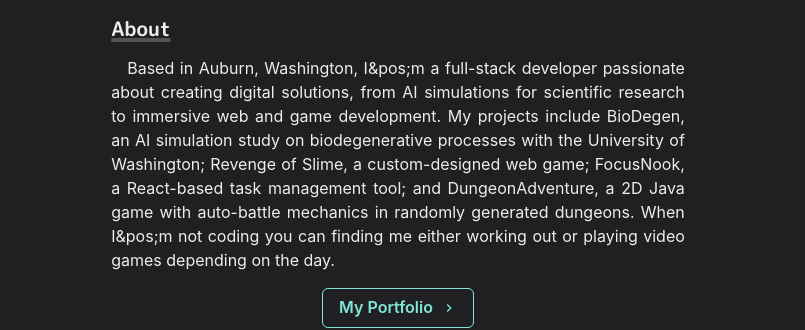
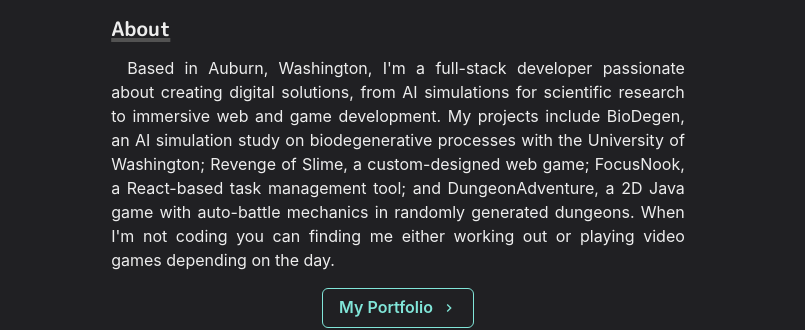
Before and after one commit to Younghyuuk/AYC-Website, a Next.js app: page / in a window 1280 px wide. Shown: the part 406-736 px from the top of the page, without its empty margins (242-1047 px from the left). Built offline with nearby package versions, Linux system fonts and the light colour scheme.

Commit message:
fixed apos in about

```diff
--- a/pages/index.js
+++ b/pages/index.js
@@ -55,12 +55,12 @@
                     About
                     </Heading>
                     <Paragraph>
-                    Based in Auburn, Washington, I&pos;m a full-stack developer passionate about creating digital solutions,
+                    Based in Auburn, Washington, I&apos;m a full-stack developer passionate about creating digital solutions,
                     from AI simulations for scientific research to immersive web and game development. My projects include BioDegen,
                     an AI simulation study on biodegenerative processes with the University of Washington; Revenge of Slime,
                     a custom-designed web game; FocusNook, a React-based task management tool; and DungeonAdventure,
                     a 2D Java game with auto-battle mechanics in randomly generated dungeons.
-                    When I&pos;m not coding you can finding me either working out or playing video games depending on the day.
+                    When I&apos;m not coding you can finding me either working out or playing video games depending on the day.
                     </Paragraph>
                     <Box align = "center" my = {4}>
                         <NextLink href = "/projects">
```
